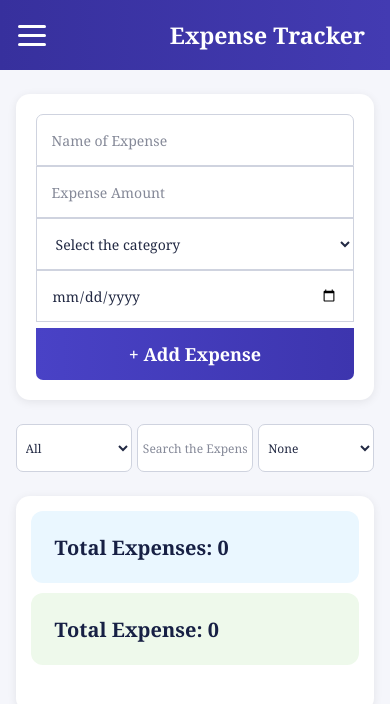
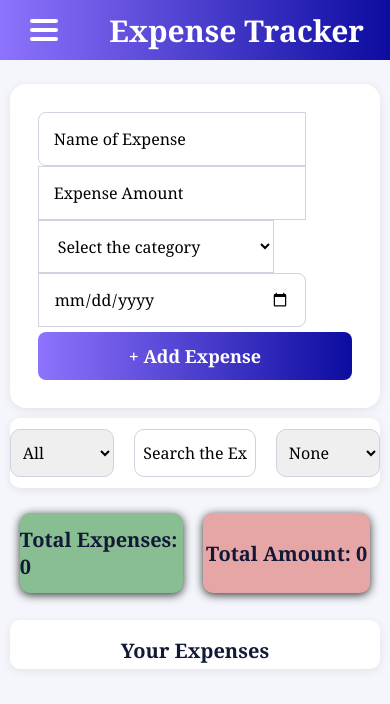
Before and after one commit to TCYokesh/expense-tracker, a React (Vite) app: page / in a window 390 px wide. Shown: the top 704 px of the page. Built offline with nearby package versions, Linux system fonts and the light colour scheme.

Commit message:
added desktop css

```diff
--- a/src/App.css
+++ b/src/App.css
@@ -1,25 +1,21 @@
-* {
+*{
     margin: 0;
     padding: 0;
-    box-sizing: border-box;
-    font-family: Cambria, Cochin, Georgia, Times, "Times New Roman", serif;
+    font-family: Cambria, Cochin, Georgia, Times, 'Times New Roman', serif;
 }
 
-body {
+body{
+    height: 100%;
     width: 100%;
-    height: 100%;
-}
-
-body {
     background-color: #f5f6fb;
     color: #111936;
     overflow: hidden;
 }
 
-.header {
+.header{
     height: 60px;
     width: 100%;
-    background: linear-gradient(90deg, rgb(55, 48, 157), rgb(67, 59, 178));
+    background: linear-gradient(90deg, rgb(142, 115, 253), rgb(12, 12, 160));
     color: white;
     display: flex;
     align-items: center;
@@ -27,184 +23,210 @@ body {
     position: relative;
 }
 
-.header h1 {
+.header h1{
+    position: absolute;
     font-size: 30px;
-    font-weight: bold;
-    padding-right: 25px;
+    right: 26px;
 }
 
-.header nav {
-    position: absolute;
-    left: 30px;
+nav{
     display: flex;
     flex-direction: column;
-    gap: 6px;
+    gap: 5px;
+    left: 30px;
+    position: absolute;
     cursor: pointer;
 }
 
-.header .bar {
+.header .bar{
+    display: block;
+    height: 4px;
     width: 28px;
-    height: 3px;
-    display: block;
     background-color: white;
     border-radius: 5px;
 }
 
-.input-field {
-    width: 94%;
+.input-field{
+    margin: 24px auto 0;
+    width: 95%;
     max-width: 1100px;
-    margin: 24px auto 0;
+    box-sizing: border-box;
+    background-color: white;
+    border-radius: 16px;
     padding: 28px;
-    background-color: white;
-    border-radius: 14px;
-    display: flex;
-    flex-wrap: wrap;
-    gap: 0;
     box-shadow: 0 2px 10px rgba(0, 0, 0, 0.08);
 }
 
-.input-field .input,
-.input-field .category {
+/* .input{
+    height: 44px;
+    width: 250px;
+    padding: 0 15px;
+} */
+.input,
+.category{
     height: 52px;
-    flex: 1;
-    min-width: 0;
+    width: 236px;
     padding: 0 15px;
+    font-size: 16px;
+    background-color: white;
+    color: black;
     border: 1px solid #cfd3df;
-    background-color: white;
-    color: #222943;
-    font-size: 16px;
     outline: none;
 }
-
-.input-field .input:first-child {
-    border-radius: 7px 0 0 7px;
-}
-.input-field .category {
+.category{
+    height: 53px;
     cursor: pointer;
 }
-.input-field input[type="date"] {
-    border-radius: 0 7px 7px 0;
+.input-field .input:first-child{
+    border-radius: 8px 0 0 8px;
 }
-.input-field .input::placeholder {
-    color: #858998;
+.input-field input[type=date]{
+    border-radius: 0 8px 8px 0;
+}
+.input-field .input::placeholder{
+    color: black;
+}
+.input-field .input:focus,
+.input-field .category:focus{
+    position: relative;
+    z-index: 2;
+    border-color: rgb(71, 27, 248);
+    box-shadow: 0 0 0 1px rgb(71, 27, 248);
+}
+.add-btn{
+    display: flex;
+    justify-content: center;
+    margin-top: 5px;
+}
+.add-btn .btn{
+    height: 48px;
+    width: 100%;
+    border: none;
+     background: linear-gradient(90deg, rgb(142, 115, 253), rgb(12, 12, 160));
+    /* background-color: rgb(71, 27, 248); */
+    color: white;
+    font-size: 18px;
+    font-weight: bolder;
+    border-radius: 8px;
 }
 
-.input-field .input:focus,
-.input-field .category:focus {
-    position: relative;
-    z-index: 2;
-    border-color: #4038ad;
-    box-shadow: 0 0 0 1px #4038ad;
+.btn:hover{
+    background: linear-gradient(90deg, rgb(12, 12, 160),rgb(142, 115, 253));
+    transition: 1.0s step-end;
+
 }
 
-.add-btn {
-    flex-basis: 100%;
-    width: 100%;
-    margin-top: 6px;
-}
-
-.add-btn .btn {
-    width: 100%;
-    height: 52px;
-    border: none;
-    border-radius: 7px;
-    background: linear-gradient(90deg, #4942c6, #3d35ae);
-    color: white;
-    font-size: 18px;
-    font-weight: bold;
-    cursor: pointer;
-    transition: 0.2s;
-}
-.add-btn .btn:hover {
-    background: linear-gradient(90deg, #3932aa, #30299b);
-}
-
-.form-error {
-    color: #ed2727;
-    font-size: 16px;
-    font-weight: bold;
-    text-align: center;
-    margin-top: 8px;
-}
-
-.filter-section {
-    width: 94%;
+.filter-section{
+    position: relative;
+    width: 95%;
     max-width: 1100px;
-    margin: 24px auto 0;
+    margin: 10px auto;
     display: flex;
-    flex-direction: row;
+    justify-content: center;
     align-items: center;
-    justify-content: center;
     gap: 20px;
-}
-.filter-section > * {
-    flex: 1;
-    min-width: 0;
+    background-color: white;
+    height: 70px;
+    border-radius: 10px;
+    box-shadow: 0 2px 10px rgba(0, 0, 0, 0.08);
 }
 
 .ftr-exp,
-.srh-exp,
-.srt-exp {
-    width: 100%;
+.srt-exp{
+    display: flex;
+    justify-content: center;
+    align-items: center;
+    font-size: 16px;
     height: 48px;
-    padding: 0 14px;
+    width: 29.5%;
+    padding: 0 8px;
     border: 1px solid #cfd3df;
-    border-radius: 7px;
-    background-color: white;
-    color: #222943;
+    border-radius: 10px;
+}
+.srh-exp{
+    display: flex;
+    justify-content: center;
+    align-items: center;
     font-size: 16px;
+    height: 46px;
+    width: 29.5%;
+    padding: 0 8px;
+    border: 1px solid #cfd3df;
+    border-radius: 10px;
     outline: none;
 }
-.ftr-exp,
-.srt-exp {
-    cursor: pointer;
-}
-.srh-exp::placeholder {
-    color: #858998;
+.ftr-exp::placeholder,
+.srh-exp::placeholder,
+.srt-exp::placeholder{
+    color: black;
 }
 .ftr-exp:focus,
-.srh-exp:focus,
-.srt-exp:focus {
-    border-color: #4038ad;
-    box-shadow: 0 0 0 2px rgba(64, 56, 173, 0.08);
+.srt-exp:focus{
+    position: relative;
+    z-index: 2;
+    border-color: rgb(71, 27, 248);
+    box-shadow: 0 0 0 1px rgb(71, 27, 248);
+}
+.srh-exp:focus{
+    position: relative;
+    z-index: 2;
+    border-color: rgb(71, 27, 248);
+    box-shadow: 0 0 0 1px rgb(71, 27, 248);
 }
 
-.exp-list {
-    width: 94%;
+.exp-summary{
+    display: flex;
+    flex-direction: row;
+    justify-content: center;
+    margin: 10px auto;
+    gap: 0px ;
+    width: 95%;
     max-width: 1100px;
-    margin: 24px auto 0;
-    padding: 24px;
-    background-color: white;
-    border-radius: 14px;
-    box-shadow: 0 2px 10px rgba(0, 0, 0, 0.08);
-    overflow: hidden;
+}
+.total-expenses{
+    flex: 1 1 0;
+    background-color: rgb(137, 190, 147);
+    height: 80px;
+    width: 0;
+    display: flex;
+    margin: 15px 10px;
+    justify-content: center;
+    align-items: center;
+    border-radius: 10px;
+    font-size: 20px;
+    font-weight: bolder;
+    box-shadow: 0 2px 10px rgba(0, 0, 0, 0.8);
+}
+.total-expense{
+    flex: 1 1 0;
+    background-color: rgb(231, 166, 166);
+    height: 80px;
+    width: 0;
+    margin: 15px 10px;
+    padding:  0 2px;
+    display: flex;
+    justify-content: center;
+    align-items: center;
+    border-radius: 10px;
+    font-size: 20px;
+    font-weight: bolder;
+    box-shadow: 0 2px 10px rgba(0, 0, 0, 0.8);
 }
 
-.total-expenses,
-.total-expense {
-    display: inline-flex;
+.exp-list{
+    max-height: 300px;
+    width: 95%;
+    max-width: 1100px;
+    margin: 12px auto 0;
+    display: flex;
+    flex-direction: column;
+    justify-content: center;
     align-items: center;
-    height: 72px;
-    padding: 0 24px;
-    border-radius: 12px;
-    font-size: 20px;
-    font-weight: bold;
+    background-color: white;
+    border-radius: 10px;
+    box-shadow: 0 2px 10px rgba(0, 0, 0, 0.08);
 }
-
-.total-expenses {
-    width: calc(50% - 10px);
-    background-color: #eaf7ff;
-    color: #172044;
-}
-
-.total-expense {
-    width: calc(50% - 10px);
-    margin-left: 16px;
-    background-color: #eef9eb;
-    color: #172044;
-}
-
-.expense-items {
+.expense-items{
     max-height: 220px;
     margin-top: 12px;
     padding: 5px;
@@ -228,14 +250,14 @@ body {
 }
 
 .list {
-    min-height: 65px;
-    margin-bottom: 10px;
+    min-height: 50px;
+    margin: 10px;
     padding: 10px 12px;
     border: 1px solid #dfe2e9;
     border-radius: 9px;
     background-color: white;
     display: grid;
-    grid-template-columns: 1.6fr 0.8fr 1.5fr 1.2fr auto auto;
+    grid-template-columns: 170px 170px 200px 200px auto auto;
     align-items: center;
     column-gap: 16px;
 }
@@ -250,15 +272,13 @@ body {
     text-overflow: ellipsis;
     white-space: nowrap;
 }
-
 .list span:nth-child(2) {
     font-size: 16px;
     font-weight: bold;
     color: #111111;
 }
-
 .list span:nth-child(3) {
-    padding: 7px 12px;
+    padding: 7px 28px;
     border-radius: 20px;
     background-color: #eee8ff;
     color: #6635d5;
@@ -266,13 +286,19 @@ body {
     text-align: center;
     white-space: nowrap;
 }
-
 .list span:nth-child(4) {
     color: #697083;
     font-size: 15px;
     white-space: nowrap;
 }
-
+.edit-icon,
+.delete-icon{
+    width:16px;
+    height:16px;
+    object-fit:contain;
+    vertical-align:middle;
+    margin-right:6px;
+}
 .edit-btn {
     height: 40px;
     padding: 0 17px;
@@ -303,111 +329,8 @@ body {
 .delete-btn:hover {
     background-color: #fff0f0;
 }
-.delete-icon{
-    width:16px;
-    height:14px;
-    object-fit:contain;
-    vertical-align:middle;
-    margin-right:6px;
+label{
+    font-size: 20px;
+    font-weight: bolder;
+    padding: 10px;
 }
-.edit-icon{
-    width:16px;
-    height:16px;
-    object-fit:contain;
-    vertical-align:middle;
-    margin-right:6px;
-}
-
-@media (max-width: 950px) {
-    .input-field .input,
-    .input-field .category {
-        font-size: 14px;
-    }
-    .list {
-        grid-template-columns: 1.4fr 0.7fr 1.2fr 1fr auto auto;
-        column-gap: 8px;
-    }
-    .edit-btn,
-    .delete-btn {
-        padding: 0 10px;
-    }
-}
-
-@media (max-width: 650px) {
-    body {
-        overflow: auto;
-    }
-    .header {
-        height: 70px;
-    }
-    .header h1 {
-        font-size: 23px;
-    }
-    .header nav {
-        left: 18px;
-    }
-    .input-field {
-        width: 92%;
-        padding: 20px;
-        gap: 0;
-    }
-    .input-field .input,
-    .input-field .category {
-        flex: 1 1 100%;
-        width: 100%;
-        border-radius: 0;
-    }
-    .input-field .input:first-child {
-        border-radius: 7px 7px 0 0;
-    }
-    .input-field input[type="date"] {
-        border-radius: 0;
-    }
-    .add-btn .btn {
-        border-radius: 0 0 7px 7px;
-    }
-    .filter-section {
-        width: 92%;
-        flex-direction: row;
-        gap: 5px;
-    }
-    .filter-section > * {
-        min-width: 0;
-    }
-    .ftr-exp,
-    .srh-exp,
-    .srt-exp {
-        font-size: 12px;
-        padding: 0 5px;
-    }
-    .exp-list {
-        width: 92%;
-        padding: 15px;
-    }
-    .total-expenses,
-    .total-expense {
-        width: 100%;
-        margin: 0 0 10px 0;
-    }
-    .list {
-        grid-template-columns: 1fr 1fr;
-        gap: 10px;
-        padding: 12px;
-    }
-    .list span:nth-child(1),
-    .list span:nth-child(2),
-    .list span:nth-child(3),
-    .list span:nth-child(4) {
-        width: auto;
-    }
-    .list span:nth-child(3) {
-        text-align: center;
-    }
-    .edit-btn,
-    .delete-btn {
-        width: 100%;
-    }
-    .expense-items {
-        max-height: 400px;
-    }
-}
--- a/src/ExpenseList.jsx
+++ b/src/ExpenseList.jsx
@@ -2,10 +2,14 @@ import EditIcon from './assets/edit.png';
 import DeleteIcon from './assets/delete.png'
 function ExpenseList(props){
     return(
+        <div>
+            <div className="exp-summary">
+                <p className="total-expenses">Total Expenses: {props.totalExpenses}</p>
+                <p className="total-expense">Total Amount: {props.totalExpense}</p>
+            </div>
             <div className="exp-list">
-            <p className="total-expenses">Total Expenses: {props.totalExpenses}</p>
-            <p className="total-expense">Total Expense: {props.totalExpense}</p>
                 <div className="expense-items">
+                    <label className='exp-label'>Your Expenses</label>
                     {props.sortedExpense.map((expense,)=>{
                         return(
                             <div key={expense.id} className="list">
@@ -20,6 +24,7 @@ function ExpenseList(props){
                     })}
                 </div>
             </div>
+        </div>
      );
 }
 
```
Lines whose indentation alone changed are shown as unchanged.
